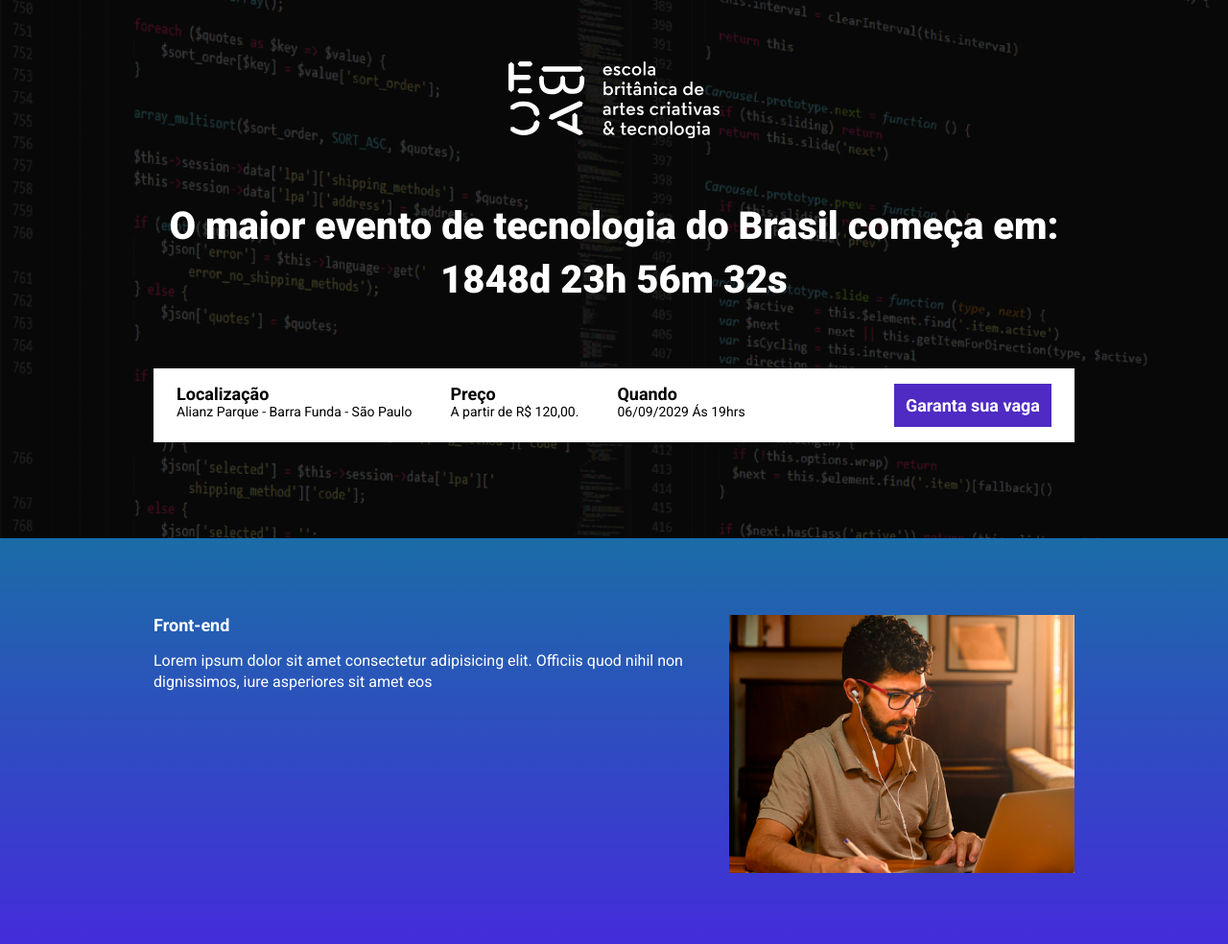
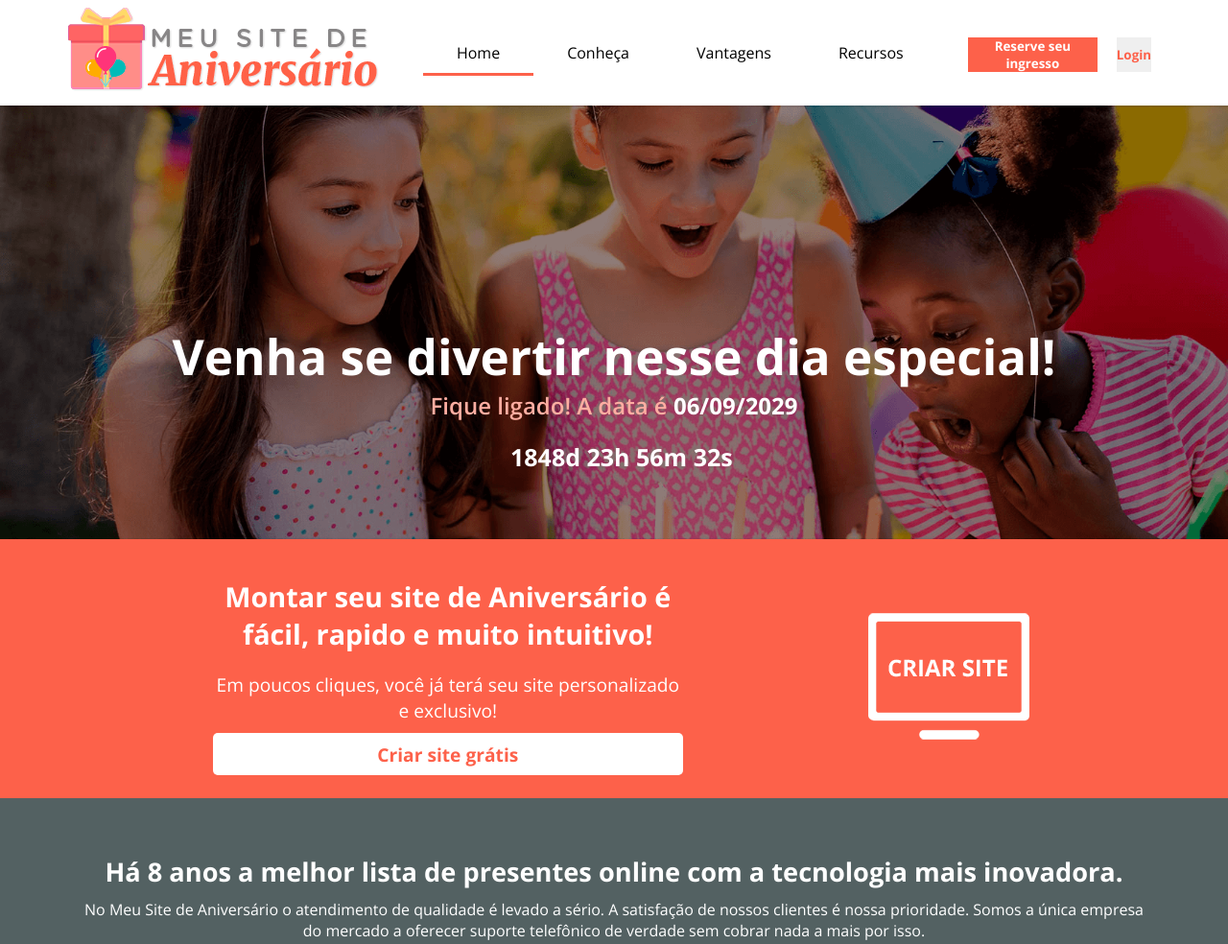
Before and after one commit to tligor/Tec_talks, a website built with Parcel: page source/index.html in a window 1280 px wide. Shown: the top 984 px of the page at 96% size. Built offline with nearby package versions, Linux system fonts and the light colour scheme.

Commit message:
Exercicio
Exercicio Ebac

```diff
--- a/source/index.html
+++ b/source/index.html
@@ -5,84 +5,96 @@
     <meta name="viewport" content="width=device-width, initial-scale=1.0">
     <link rel="preconnect" href="https://fonts.googleapis.com">
     <link rel="preconnect" href="https://fonts.gstatic.com" crossorigin>
-    <link href="https://fonts.googleapis.com/css2?family=Roboto:ital,wght@0,100;0,300;0,400;0,500;0,700;0,900;1,100;1,300;1,400;1,500;1,700;1,900&display=swap" rel="stylesheet">
+    <link href="https://fonts.googleapis.com/css2?family=Open+Sans:ital,wght@0,300..800;1,300..800&display=swap" rel="stylesheet">
     <link rel="stylesheet" href="./styles/main.scss">
-    <link rel="stylesheet" href="https://unpkg.com/aos@next/dist/aos.css" />
-    <title>Ebac Tech Talks</title>
+    <title>Convite de aniversário</title>
 </head>
 <body>
-    <header class="hero">
+    <div class="container">
+        <header class="header">
+            <img src="./assets/logo.png" alt="Header Logo">
+            <ul class="header__menu">
+                <li>
+                    <a href="#" class="--active">Home</a>
+                </li>
+                <li>
+                    <a href="#">Conheça</a>
+                </li>
+                <li>
+                    <a href="#">Vantagens</a>
+                </li>
+                <li>
+                    <a href="#">Recursos</a>
+                </li>
+            </ul>
+            <ul class="header__login">
+                <li class="header__login__item">
+                    <button>Reserve seu ingresso</button>
+                </li>
+                <li class="header__login__item">
+                    <button>Login</button>
+                </li>
+            </ul>
+        </header>
+    </div>
+    <section class="createown">
+        <div class="createown__content">
+            <h2>Venha se divertir nesse dia especial!</h2>
+        <p>
+            Fique ligado! A data é <span>06/09/2029</span>
+        </p>
+        <span id="contador"></span>
+        </div>
+    </section>
+    <section class="easytodo">
         <div class="container">
-            <img class="hero__container__logo" src="./assets/ebac_logo.svg" alt="Ebac">
-            <p class="hero__container__content">
-                O maior evento de tecnologia do Brasil começa em: <br> <span id="contador"></span>
+            <div class="easytodo__content">
+                <h2>
+                    Montar seu site de Aniversário é fácil, rapido e muito intuitivo!
+                </h2>
+                <p>Em poucos cliques, você já terá seu site personalizado e exclusivo!</p>
+                <button>
+                    Criar site grátis
+                </button>
+            </div>
+            <picture>
+                <img src="./assets/pc-icon.png" alt="Logo da tela de um computador">
+            </picture>
+        </div>
+    </section>
+    <section class="history">
+        <div class="container">
+            <h3>
+                Há 8 anos a melhor lista de presentes online com a tecnologia mais inovadora.
+
+            </h3>
+            <p>
+                No Meu Site de Aniversário o atendimento de qualidade é levado a sério. A satisfação de nossos clientes é nossa prioridade. Somos a única empresa do mercado a oferecer suporte telefônico de verdade sem cobrar nada a mais por isso.
             </p>
-            <div class="infos_bar">
-                <ul class="infos_bar__infos">
-                    <li class="infos_bar__infos__item">
-                        <b>Localização</b>
-                        Alianz Parque - Barra Funda - São Paulo
+        </div>
+    </section>
+    <section class="advantages">
+        <h1>Vantagens</h1>
+        <div class="container">
+            <div class="advantages__item">
+                <ul>
+                    <li>
+                        <p>Crie sua conta grátis</p>
+                        <img src="./assets/_createyourown_1.jpg" alt="">
                     </li>
-                    <li class="infos_bar__infos__item">
-                        <b>Preço</b>
-                        A partir de R$ 120,00.
+                    <li>
+                        <p>Escolha layouts e monte quantos sites você quiser</p>
+                        <img src="./assets/_createyourown_2.jpg" alt="">
                     </li>
-                    <li class="infos_bar__infos__item">
-                        <b>Quando</b>
-                        06/09/2029 Ás 19hrs
+                    <li>
+                        <p>Receba seus presentes em dinheiro</p>
+                        <img src="./assets/_createyourown_3.jpg" alt="">
                     </li>
                 </ul>
-                <a href="#" class="button button--primary">
-                    Garanta sua vaga
-                </a>
-            </div>
-        </div>
-    </header>
-    <section class="event event--frontend">
-        <div class="container" data-aos="fade-right">
-            <div class="event__details">
-                <h2 class="event__details__title">Front-end</h2>
-                <p class="event__details__description">
-                    Lorem ipsum dolor sit amet consectetur adipisicing elit. Officiis quod nihil non dignissimos, iure asperiores sit amet eos
-                </p>
-            </div>
-            <img class="event__image" src="./assets/frontend.png" alt="Front-end">
         </div>
     </section>
-    <section class="event event--ux-ui event--image-left">
-        <div class="container" data-aos="fade-left">
-            <div class="event__details">
-                <h2 class="event__details__title">Ui/UX</h2>
-                <p class="event__details__description">
-                    Lorem ipsum dolor sit amet consectetur adipisicing elit. Officiis quod nihil non dignissimos, iure asperiores sit amet eos.
-                </p>
-            </div>
-            <img class="event__image" src="./assets/ui-ux.png" alt="UI/UX">
-        </div>
-    </section>
-    <section class="event event--data-science">
-        <div class="container" data-aos="fade-right">
-            <div class="event__details">
-                <h2 class="event__details__title">Data Science</h2>
-                <p class="event__details__description">
-                    Lorem ipsum dolor sit amet consectetur adipisicing elit. Officiis quod nihil non dignissimos, iure asperiores
-                </p>
-            </div>
-            <img class="event__image" src="./assets/data.png" alt="Data Science">
-        </div>
-    </section>
-    <section class="event event--backend event--image-left">
-        <div class="container" data-aos="fade-left">
-            <div class="event__details">
-                <h2 class="event__details__title">Back-end</h2>
-                <p class="event__details__description">
-                    Lorem ipsum dolor sit amet consectetur adipisicing elit. Officiis quod nihil non dignissimos, iure asperiores
-                </p>
-            </div>
-            <img class="event__image" src="./assets/backend.png" alt="Back-end">
-        </div>
-    </section>
-    <script src="https://unpkg.com/aos@next/dist/aos.js"></script>
-    <script src="./scripts/main.js"></script>
+
+
+    <script src="./script/main.js"></script>
 </body>
 </html>
--- /dev/null
+++ b/source/script/main.js
@@ -0,0 +1,25 @@
+const dataDoEvento = new Date("Sep 06, 2029 19:00:00");
+const timeStampDoEvento =  dataDoEvento.getTime();
+
+const contaAsHoras = setInterval(function(){
+    const agora = new Date();
+    const timeStampAtual = agora.getTime();
+
+    const distanciaAteOEvento = timeStampDoEvento - timeStampAtual;
+
+    const diaEmMs = 1000 * 60 * 60 * 24;
+    const horaEmMs = 1000 * 60 * 60;
+    const minutoEmMs = 1000 * 60
+
+    const diasAteOEvento = Math.floor(distanciaAteOEvento / diaEmMs)
+    const horasAteOEvento = Math.floor((distanciaAteOEvento % diaEmMs) / horaEmMs)
+    const minutosAteOEvento = Math.floor((distanciaAteOEvento % horaEmMs) / minutoEmMs);
+    const segundosAteOEvento = Math.floor((distanciaAteOEvento % minutoEmMs) / 1000);
+
+    document.getElementById('contador').innerHTML = `${diasAteOEvento}d ${horasAteOEvento}h ${minutosAteOEvento}m ${segundosAteOEvento}s`;
+
+    if(distanciaAteOEvento < 0){
+        clearInterval(contaAsHoras);
+        document.getElementById('contador').innerHTML = 'O evento acabou!';
+    }
+}, 1000)
--- /dev/null
+++ b/source/styles/_advantages.scss
@@ -0,0 +1,38 @@
+@use 'variaveis';
+
+.advantages{
+    padding: 3% 0 5% 0;
+    height: 370px;
+    h1{
+        text-align: center;
+        color: variaveis.$advantageColor;
+    }
+    .container{
+        display: flex;
+        justify-content: space-between;
+    }
+    &__item{
+        width: 100%;
+
+        ul{
+            display:flex;
+            justify-content: space-between;
+            padding: 20px;
+            li{
+                display: flex;
+                flex-direction: column;
+                list-style:decimal;
+                p{
+                    text-align: center;
+                    font-size: 17px;
+                    text-wrap: wrap;
+                    width: 330px;
+                }
+                img{
+                    height: 240px;
+                    object-fit: contain;
+                }
+            }
+        }
+    }
+}
--- /dev/null
+++ b/source/styles/_createown.scss
@@ -0,0 +1,49 @@
+@use 'variaveis';
+
+.createown{
+    background-image: url(../assets/banner-aniversario.png);
+    background-size:contain;
+    background-repeat: no-repeat;
+    height: 100%;
+    padding: 226px;
+    width: 100%;
+    position: relative;
+    border-bottom: 20px solid variaveis.$btnCreate;
+    &__content{
+        position: absolute;
+        top: 0;
+        bottom: 0;
+        left: 0;
+        right: 0;
+        margin: auto;
+        height: 1px;
+        color: variaveis.$secTextColor;
+
+        h2{
+            font-size: 3.2em;
+            text-align: center;
+        }
+        p{
+            font-size: 1.5em;
+            text-align: center;
+            font-weight: 600;
+            color: variaveis.$terTextColor;
+
+            span{
+                color: variaveis.$secTextColor;
+                font-weight: bold;
+            }
+        }
+    }
+    #contador{
+        position: absolute;
+        left: 40vw;
+        font-weight: bold;
+        font-size: 25px;
+        padding: 20px;
+    }
+    @media (min-width: 768px){
+        background-image: url(../assets/banner-aniversario.png);
+        background-size: cover;
+    }
+}
--- /dev/null
+++ b/source/styles/_easytodo.scss
@@ -0,0 +1,32 @@
+@use 'variaveis';
+
+.easytodo{
+    background-color: variaveis.$btnCreate;
+    .container{
+        display: flex;
+        justify-content: space-between;
+        align-items: center;
+        width: 70%;
+    }
+    &__content{
+        color: variaveis.$secTextColor;
+        font-size: 1.2em;
+        text-align: center;
+        padding:  0 15px;
+        width: 60%;
+        height: 250px;
+        h2,p{
+            margin: 20px 0 10px;
+        }
+        button{
+            width: 100%;
+            padding: 8.5px 20px;
+            background-color: variaveis.$secTextColor;
+            color: variaveis.$btnCreate;
+            border: none;
+            font-weight: bold;
+            font-size: 1em;
+            border-radius: 5px;
+        }
+    }
+}
--- /dev/null
+++ b/source/styles/_header.scss
@@ -0,0 +1,55 @@
+@use 'variaveis';
+
+.header{
+    display: flex;
+    align-items: center;
+    justify-content: space-between;
+    height: 110px;
+
+    img{
+        height: 106px;
+
+    }
+    &__menu{
+        display: flex;
+        list-style: none;
+        height: 100%;
+        align-items: center;
+        padding-left: 2%;
+        a{
+            padding: 10px 35px;
+            color: variaveis.$textColor;
+            text-decoration: none;
+        }
+
+    }
+    &__login{
+        display: flex;
+
+        &__item{
+            margin-top: 2%;
+            padding: 30px 10px;
+            display: flex;
+            &:first-child{
+                button{
+                    background-color: variaveis.$btnCreate;
+                    color: variaveis.$secTextColor;
+                    width: 135px;
+                    height: auto;
+                }
+            }
+            button{
+                font-weight: bold;
+                border: none;
+                color: variaveis.$btnCreate;
+                cursor: pointer;
+            }
+        }
+    }
+
+    .--active{
+        border-bottom: 3px solid variaveis.$btnCreate;
+    }
+
+
+}
--- /dev/null
+++ b/source/styles/_history.scss
@@ -0,0 +1,22 @@
+@use 'variaveis';
+
+.history{
+    height: 100%;
+    background-color: variaveis.$secBgColor;
+    padding: 3% 0 5% 0;
+
+    .container{
+        width: 1140px;
+    }
+    h3{
+        font-size: 1.7em;
+        color: variaveis.$secTextColor;
+        text-align: center;
+        margin: 20px 0 10px;
+    }p{
+        font-size: 1em;
+        color: variaveis.$secTextColor;
+        text-align: center;
+    }
+
+}
--- a/source/styles/main.scss
+++ b/source/styles/main.scss
@@ -1,19 +1,27 @@
+@use 'header';
 @use 'reset';
-@use 'hero';
-@use 'components/infos_bar';
-@use 'components/buttons';
-@use 'event';
-@use 'variables';
+@use 'variaveis';
+@use 'createown';
+@use 'easytodo';
+@use 'history';
+@use 'advantages';
+
 
 .container{
-    max-width: 960px;
-    width: 100%;
+    width: 100vw;
     margin: 0 auto;
+    padding: 0 15px;
+    @media (min-width: 768px){
+        width: 750px;
+    }
+    @media (min-width: 992px){
+        width: 970px;
+    }
+    @media (min-width: 1200px){
+        width: 1170px;
+    }
+    @media (min-width: 1920px){
+        width: 1890px;
+    }
 
-    @media (max-width: 640px){
-        max-width: 80%;
-    }
-    @media (max-width: 1024px){
-        max-width: 90%;
-    }
 }
--- a/source/styles/reset.scss
+++ b/source/styles/reset.scss
@@ -1,10 +1,7 @@
-@use 'variables';
-
 *{
-    margin:0;
+    margin: 0;
     padding: 0;
     box-sizing: border-box;
-    font-family: Roboto, sans-serif;
-    list-style:none;
-    color: variables.$textColor;
+    list-style: none;
+    font-family: "Open Sans", sans-serif;
 }
--- /dev/null
+++ b/source/styles/variaveis.scss
@@ -0,0 +1,7 @@
+$textColor: #000;
+$secTextColor: #fff;
+$terTextColor: #ffaea2;
+$btnCreate: #fd614a;
+
+$secBgColor: #536162;
+$advantageColor: #586163;
```
Also changed, not shown: package.json (+5 -7 lines), source/assets/_createyourown_1.jpg (added), source/assets/_createyourown_2.jpg (added), source/assets/_createyourown_3.jpg (added), source/assets/banner-aniversario.png (added), source/assets/logo.png (added), source/assets/pc-icon.png (added), 2 other files.
